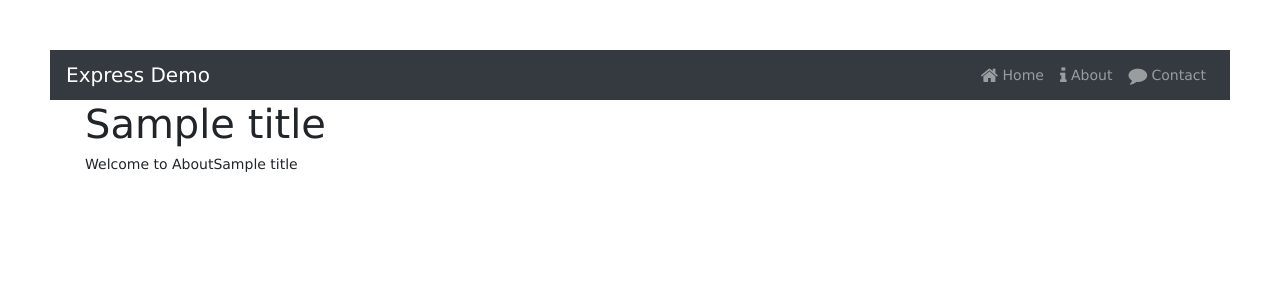
After one commit to riazahmedsg/Assignment4-300759573, a Node server app: template views/content/about.ejs in a window 1280 px wide. The commit adds this page. Shown: the top 300 px of the page. Run offline with Node 20, Linux system fonts and the light colour scheme; the template is opened without the code that fills it: most values are stand-ins (such as "Sample title", 1, 10 or a date in 2020); some libraries are stand-ins or nearby versions.

Commit message:
added pages

```diff
--- /dev/null
+++ b/views/content/about.ejs
@@ -0,0 +1,6 @@
+<%- include ../partials/header.ejs %>
+<div class="container">
+    <h1><%= title %></h1>
+    <p>Welcome to About<%= title %></p>
+  </div>
+    <%- include ../partials/footer.ejs %>
--- /dev/null
+++ b/views/content/contact.ejs
@@ -0,0 +1,6 @@
+<%- include ../partials/header.ejs %>
+<div class="container">
+    <h1><%= title %></h1>
+    <p>Welcome to Contact<%= title %></p>
+  </div>
+    <%- include ../partials/footer.ejs %>
--- a/views/index.ejs
+++ b/views/content/index.ejs
@@ -1,6 +1,6 @@
 <%- include ../partials/header.ejs %>
 <div class="container">
     <h1><%= title %></h1>
-    <p>Welcome to <%= title %></p>
+    <p>Welcome to Home<%= title %></p>
   </div>
     <%- include ../partials/footer.ejs %>
--- a/views/partials/footer.ejs
+++ b/views/partials/footer.ejs
@@ -1,4 +1,6 @@
 
-
+<script src="/jquery/dist/jquery.slim.js"></script>
+<script src="/bootstrap/dist/js/bootstrap.bundle.min.js"></script>
+<script src="/scripts/app.js"></script>
  </body>
 </html>
--- a/views/partials/header.ejs
+++ b/views/partials/header.ejs
@@ -5,6 +5,48 @@
   <meta name="viewport" content="width=device-width, initial-scale=1.0">
   <meta http-equiv="X-UA-Compatible" content="ie=edge">
     <title><%= title %></title>
+    <link rel="stylesheet" href="/bootstrap/dist/css/bootstrap.min.css">
+    <link rel="stylesheet" href="/font-awesome/css/font-awesome.min.css">
     <link rel='stylesheet' href='/content/app.css' />
+
   </head>
   <body>
+        <header>
+                <nav class="navbar navbar-expand-lg navbar-dark bg-dark">
+                  <a class="navbar-brand" href="/">Express Demo</a>
+                  <button class="navbar-toggler" type="button" data-toggle="collapse" data-target="#navbarSupportedContent" aria-controls="navbarSupportedContent"
+                    aria-expanded="false" aria-label="Toggle navigation">
+                    <span class="navbar-toggler-icon"></span>
+                  </button>
+
+                  <div class="collapse navbar-collapse" id="navbarSupportedContent">
+                    <ul class="navbar-nav ml-auto">
+                    <% if(title == "Express Demo") { %>
+                      <li id="Home" class="nav-item active">
+                    <% } else { %>
+                      <li id="Home" class="nav-item">
+                    <% } %>
+                      <a class="nav-link" href="/"><i class="fa fa-home fa-lg"></i> Home</a>
+                    </li>
+
+                    <% if(title == "About Express") { %>
+                    <li id="About" class="nav-item active">
+                     <% } else { %>
+                    <li id="About" class="nav-item">
+                     <% } %>
+                        <a class="nav-link" href="/about"><i class="fa fa-info fa-lg"></i> About</a>
+                    </li>
+
+                    <% if(title == "Contact Me") { %>
+                      <li id="Contact" class="nav-item active">
+                    <% } else { %>
+                     <li id="Contact" class="nav-item">
+                    <% } %>
+
+                        <a class="nav-link" href="/contact"><i class="fa fa-comment fa-lg"></i> Contact</a>
+                    </li>
+
+
+                  </div>
+                </nav>
+              </header>
```
Also changed, not shown: public/scripts/app.js (added).
